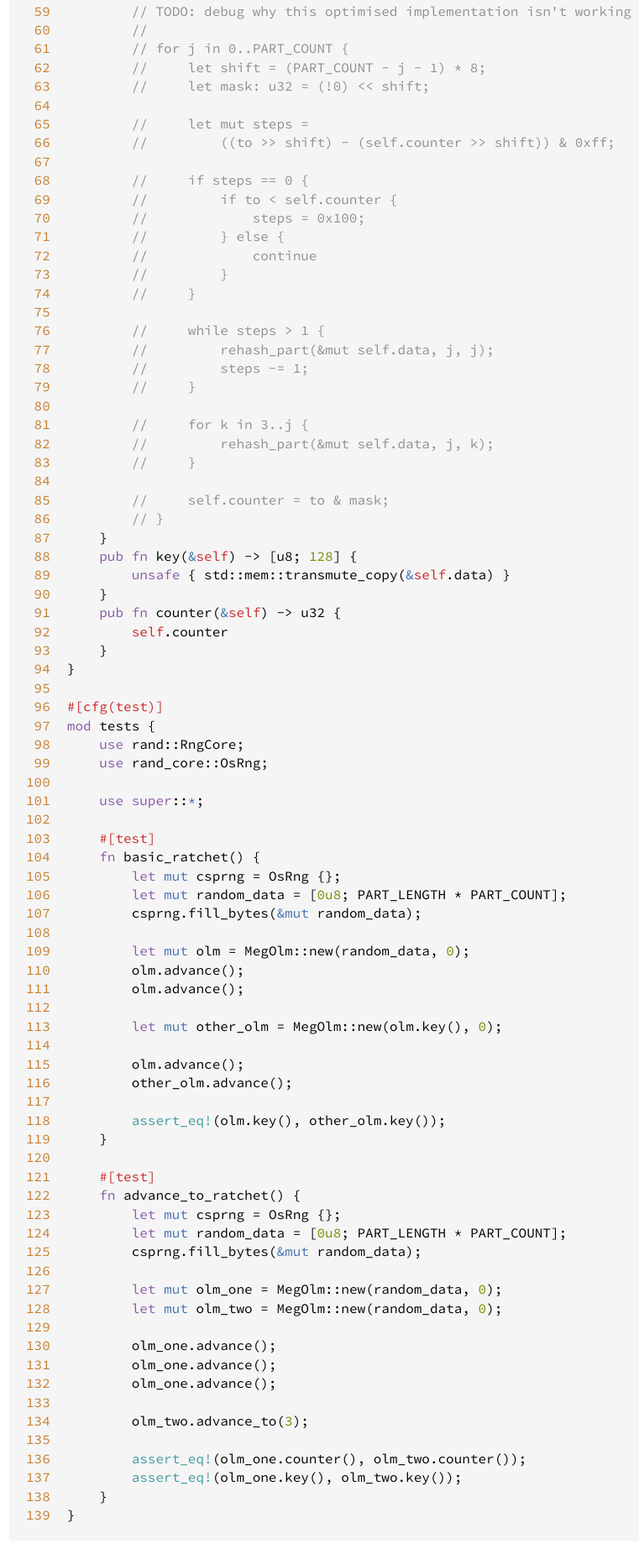
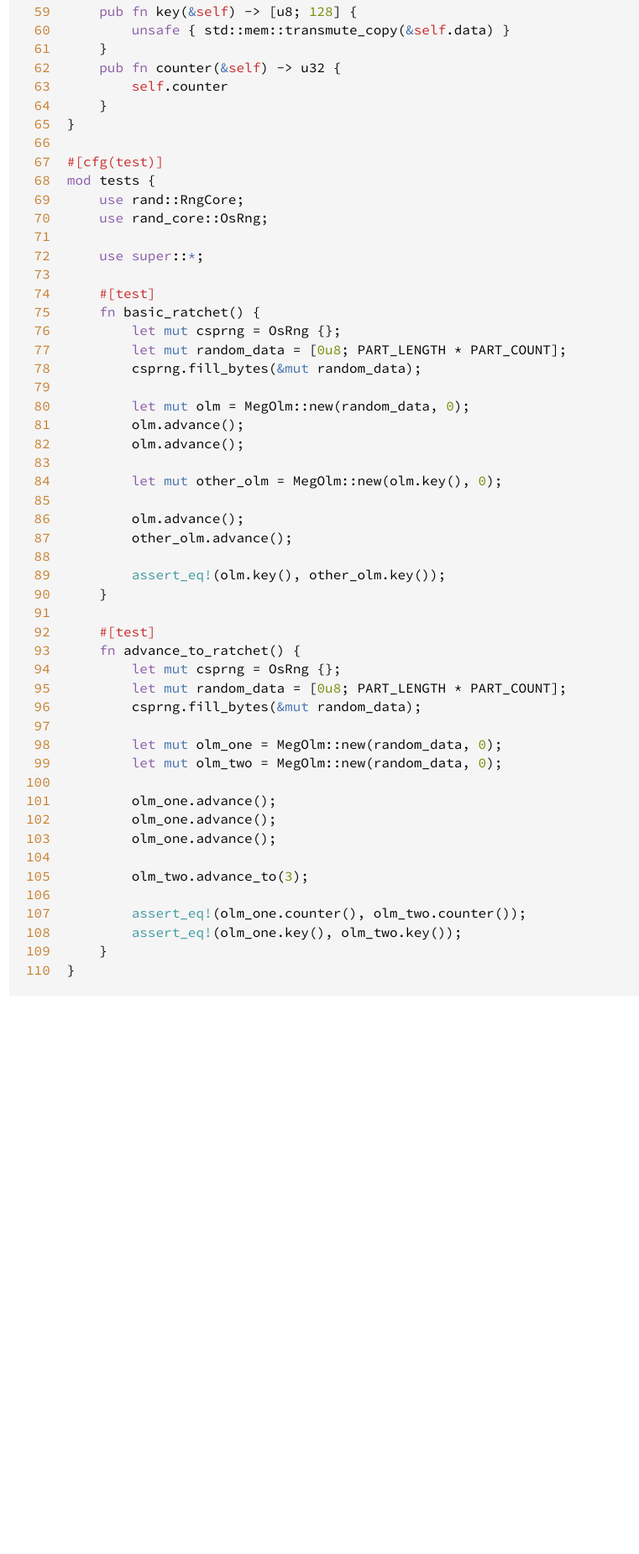
Before and after one commit to harmony-development/lockdown, a plain HTML site: page src/lockdown/e2ee/megolm.rs.html in a window 1280 px wide. Shown: the part 1465-3316 px from the top of the page at 84% size, without its empty margins (4-765 px from the left). After the commit the page ends 2702 px from the top, so only its background shows below. Drawn offline with Linux system fonts and the light colour scheme.

Commit message:
deploy: 9309d0a7d38358f77032f3245b7a8186f7e20523

```diff
--- a/src/lockdown/e2ee/megolm.rs.html
+++ b/src/lockdown/e2ee/megolm.rs.html
@@ -111,35 +111,6 @@
 <span id="108">108</span>
 <span id="109">109</span>
 <span id="110">110</span>
-<span id="111">111</span>
-<span id="112">112</span>
-<span id="113">113</span>
-<span id="114">114</span>
-<span id="115">115</span>
-<span id="116">116</span>
-<span id="117">117</span>
-<span id="118">118</span>
-<span id="119">119</span>
-<span id="120">120</span>
-<span id="121">121</span>
-<span id="122">122</span>
-<span id="123">123</span>
-<span id="124">124</span>
-<span id="125">125</span>
-<span id="126">126</span>
-<span id="127">127</span>
-<span id="128">128</span>
-<span id="129">129</span>
-<span id="130">130</span>
-<span id="131">131</span>
-<span id="132">132</span>
-<span id="133">133</span>
-<span id="134">134</span>
-<span id="135">135</span>
-<span id="136">136</span>
-<span id="137">137</span>
-<span id="138">138</span>
-<span id="139">139</span>
 </pre><div class="example-wrap"><pre class="rust ">
 <span class="comment">// this is taken mostly from https://gitlab.matrix.org/matrix-org/olm/-/blob/master/src/megolm.c</span>
 <span class="comment">// which is licensed under the apache license</span>
@@ -198,35 +169,6 @@
         <span class="kw">while</span> <span class="self">self</span>.<span class="ident">counter</span> <span class="op">!</span><span class="op">=</span> <span class="ident">to</span> {
             <span class="self">self</span>.<span class="ident">advance</span>()
         }
-
-        <span class="comment">// TODO: debug why this optimised implementation isn&#39;t working</span>
-        <span class="comment">//</span>
-        <span class="comment">// for j in 0..PART_COUNT {</span>
-        <span class="comment">//     let shift = (PART_COUNT - j - 1) * 8;</span>
-        <span class="comment">//     let mask: u32 = (!0) &lt;&lt; shift;</span>
-
-        <span class="comment">//     let mut steps =</span>
-        <span class="comment">//         ((to &gt;&gt; shift) - (self.counter &gt;&gt; shift)) &amp; 0xff;</span>
-
-        <span class="comment">//     if steps == 0 {</span>
-        <span class="comment">//         if to &lt; self.counter {</span>
-        <span class="comment">//             steps = 0x100;</span>
-        <span class="comment">//         } else {</span>
-        <span class="comment">//             continue</span>
-        <span class="comment">//         }</span>
-        <span class="comment">//     }</span>
-
-        <span class="comment">//     while steps &gt; 1 {</span>
-        <span class="comment">//         rehash_part(&amp;mut self.data, j, j);</span>
-        <span class="comment">//         steps -= 1;</span>
-        <span class="comment">//     }</span>
-
-        <span class="comment">//     for k in 3..j {</span>
-        <span class="comment">//         rehash_part(&amp;mut self.data, j, k);</span>
-        <span class="comment">//     }</span>
-
-        <span class="comment">//     self.counter = to &amp; mask;</span>
-        <span class="comment">// }</span>
     }
     <span class="kw">pub</span> <span class="kw">fn</span> <span class="ident">key</span>(<span class="kw-2">&amp;</span><span class="self">self</span>) <span class="op">-</span><span class="op">&gt;</span> [<span class="ident">u8</span>; <span class="number">128</span>] {
         <span class="kw">unsafe</span> { <span class="ident">std</span>::<span class="ident">mem</span>::<span class="ident">transmute_copy</span>(<span class="kw-2">&amp;</span><span class="self">self</span>.<span class="ident">data</span>) }
```
Also changed, not shown: lockdown/e2ee/megolm/index.html (+1 -1 lines), lockdown/e2ee/megolm/struct.MegOlm.html (+1 -1 lines).
